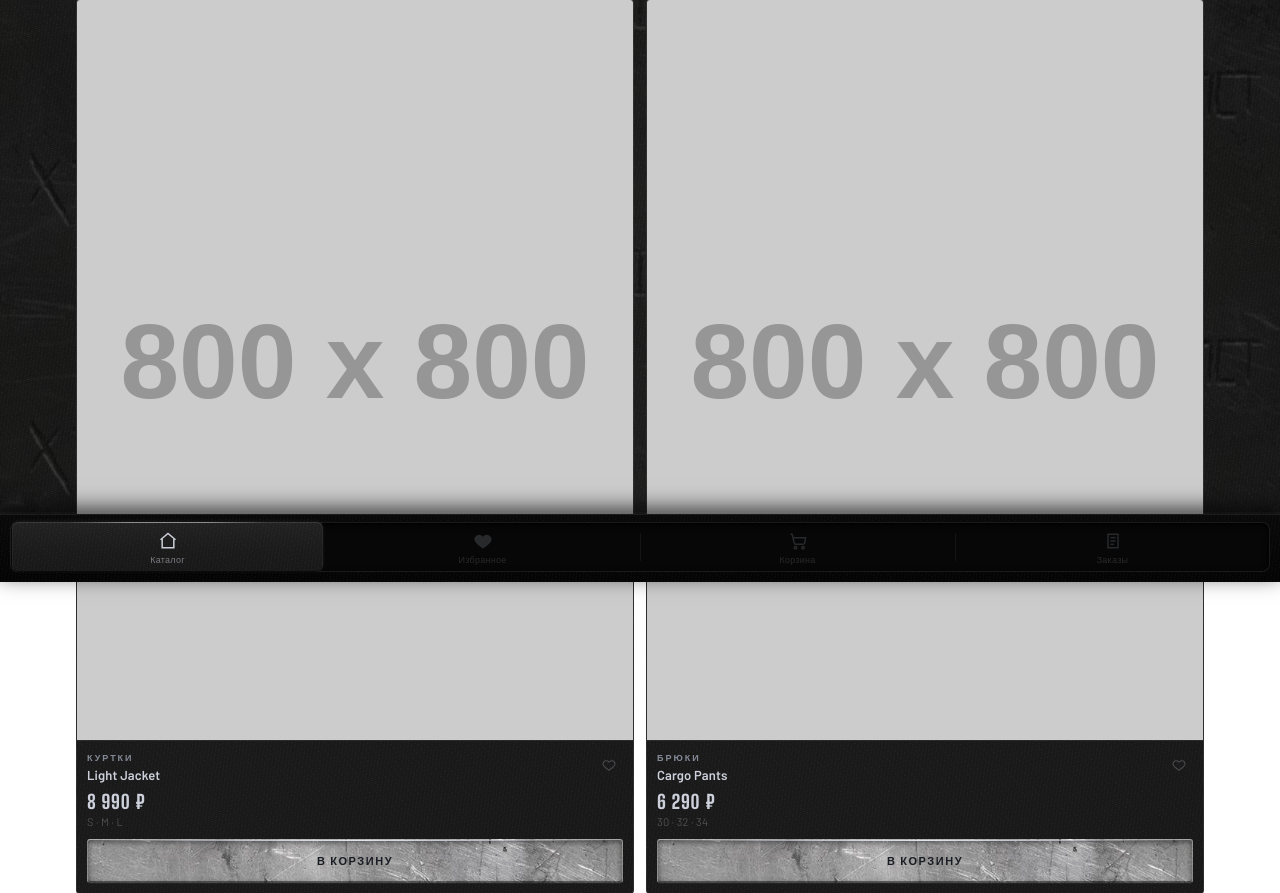
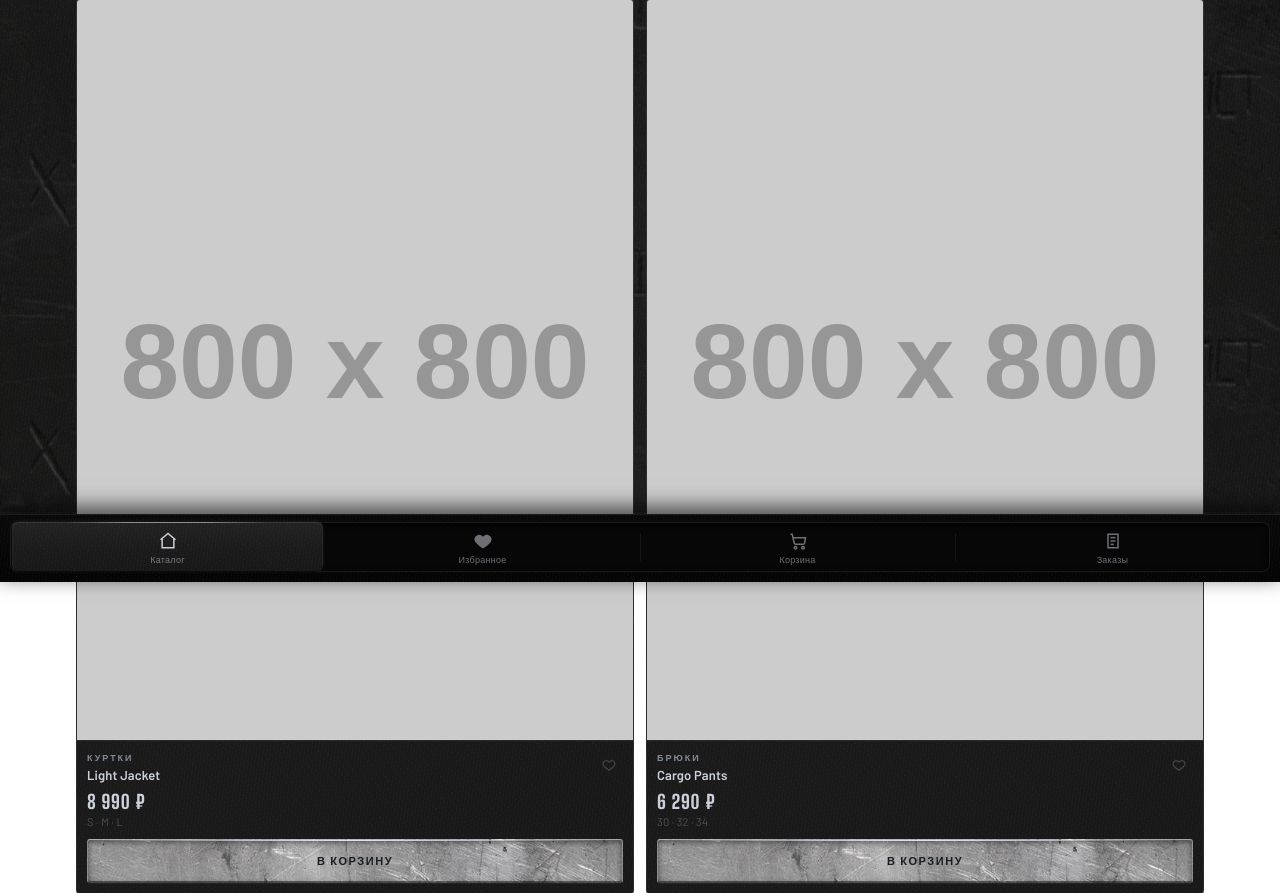
Before and after one commit to sainthammer/tg-miniapp-shop, a Flask app: page / in a window 1280 px wide. Shown: the part 218-1111 px from the top of the page. Run offline with Flask 3, Linux system fonts and the light colour scheme; data comes from the database, SQL or seed files in the repository; grey boxes labelled with a size stand in for pictures from a placeholder-image service; parts of the project's set-up code (start-up, migrations or seed data) failed here and were passed over; some libraries are stand-ins or nearby versions.

Commit message:
navbar update

```diff
--- a/templates/index.html
+++ b/templates/index.html
@@ -439,7 +439,7 @@
     align-items: center; justify-content: center;
     gap: 4px;
     height: 50px;
-    color: rgba(148,150,158,0.24);
+    color: rgba(180,183,192,0.60);
     position: relative;
     z-index: 1;
     background: none; border: none; border-radius: 6px;
```
